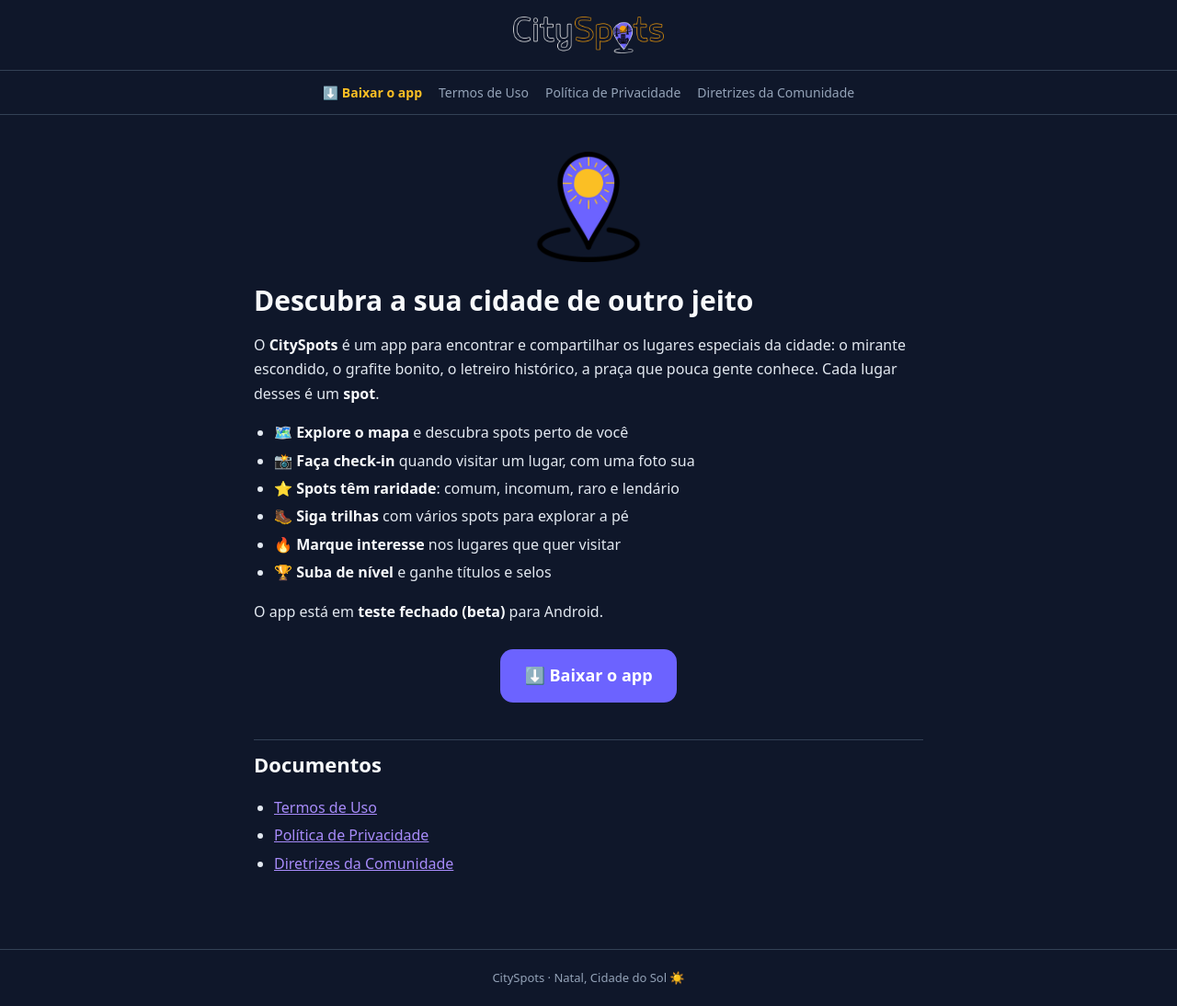
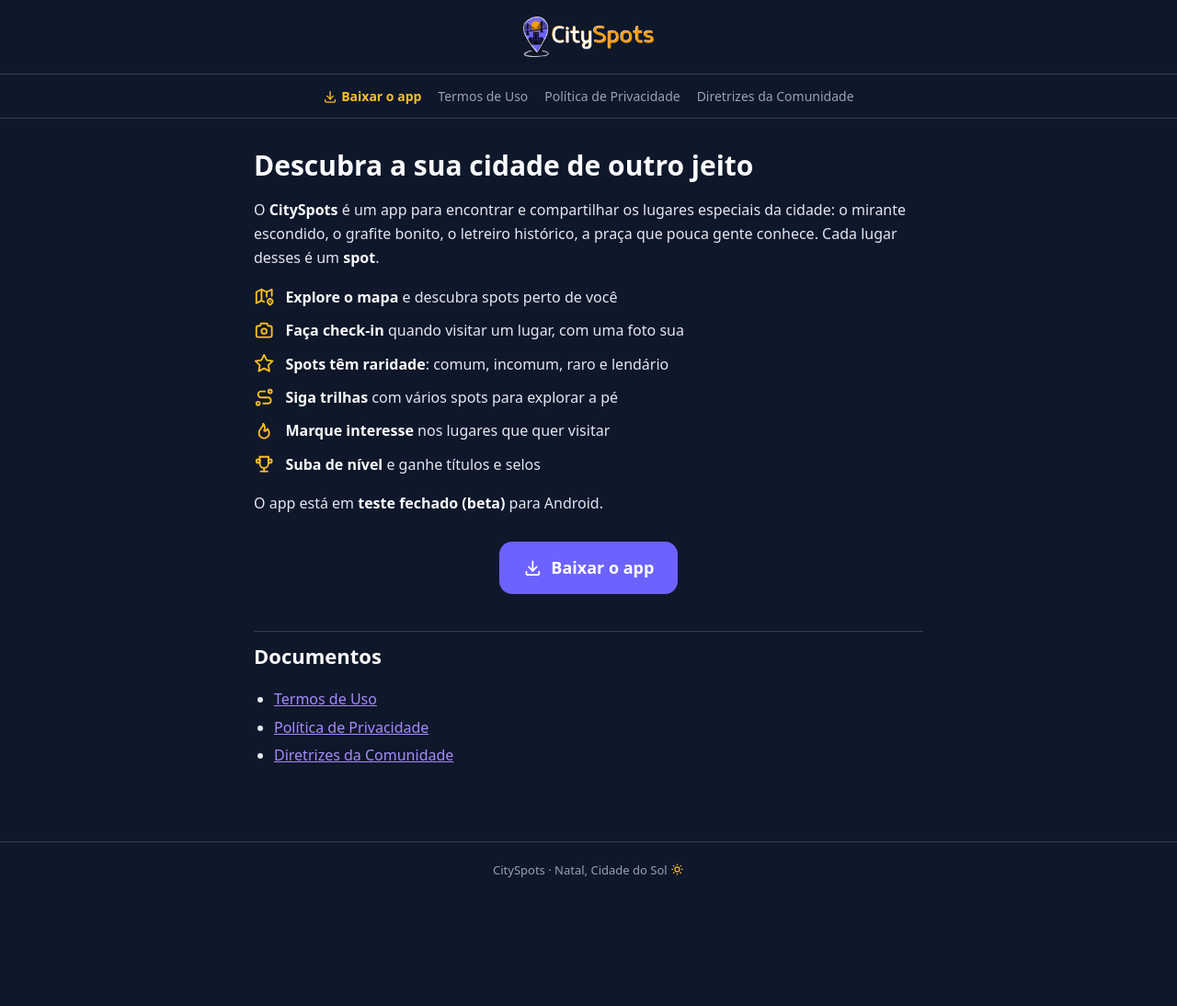
Before and after one commit to userm4c/cityspots-site, a Jekyll site: the page built from index.md, in a window 1280 px wide. Shown: the whole page at 92% size. Built offline with Jekyll 4.4.1, drawn with Linux system fonts in a browser that asks for light colours; after the commit the page ends 977 px from its top, so only the background shows below that.

Commit message:
Site: logo Branco e Dourado no topo, sem a logo pequena na página inicial, ícones do Tabler no lugar dos emojis

```diff
--- a/_layouts/default.html
+++ b/_layouts/default.html
@@ -21,7 +21,13 @@
       border-bottom: 1px solid var(--border); padding: 18px 16px;
       display: flex; justify-content: center;
     }
-    header img { height: 40px; width: auto; display: block; }
+    header img { height: 44px; width: auto; display: block; }
+    /* Ícones do Tabler (tabler.io/icons), embutidos em _includes/icons/ */
+    .ti { width: 1.15em; height: 1.15em; vertical-align: -0.2em; flex: none; }
+    .ic-gold { color: var(--gold); } .ic-purple { color: var(--purple); } .ic-fire { color: #f97316; }
+    .features { list-style: none; padding: 0; }
+    .features li { display: flex; gap: 12px; align-items: flex-start; margin: 10px 0; }
+    .features .ti { width: 1.4em; height: 1.4em; margin-top: 0.1em; color: var(--gold); }
     nav {
       display: flex; flex-wrap: wrap; justify-content: center; gap: 6px 18px;
       padding: 12px 16px; border-bottom: 1px solid var(--border); font-size: 14px;
@@ -50,11 +56,11 @@
 <body>
   <header>
     <a href="{{ site.baseurl }}/" aria-label="CitySpots, página inicial">
-      <img src="{{ site.baseurl }}/assets/logo.png" alt="CitySpots" width="179" height="40">
+      <img src="{{ site.baseurl }}/assets/logo.png" alt="CitySpots" width="142" height="44">
     </a>
   </header>
   <nav aria-label="Navegação">
-    <a href="{{ site.baseurl }}/baixar/" {% if page.url == '/baixar/' %}aria-current="page"{% endif %} style="color: var(--gold); font-weight: 700">⬇️ Baixar o app</a>
+    <a href="{{ site.baseurl }}/baixar/" {% if page.url == '/baixar/' %}aria-current="page"{% endif %} style="color: var(--gold); font-weight: 700">{% include icons/download.svg %} Baixar o app</a>
     <a href="{{ site.baseurl }}/termos/" {% if page.url == '/termos/' %}aria-current="page"{% endif %}>Termos de Uso</a>
     <a href="{{ site.baseurl }}/privacidade/" {% if page.url == '/privacidade/' %}aria-current="page"{% endif %}>Política de Privacidade</a>
     <a href="{{ site.baseurl }}/diretrizes/" {% if page.url == '/diretrizes/' %}aria-current="page"{% endif %}>Diretrizes da Comunidade</a>
@@ -64,7 +70,7 @@
     {{ content | replace: '<table>', '<div class="table-wrap"><table>' | replace: '</table>', '</table></div>' }}
   </main>
   <footer>
-    CitySpots · Natal, Cidade do Sol ☀️
+    CitySpots · Natal, Cidade do Sol <span class="ic-gold">{% include icons/sun.svg %}</span>
   </footer>
 </body>
 </html>
--- a/index.md
+++ b/index.md
@@ -4,25 +4,23 @@ title: Início
 permalink: /
 ---
 
-<p style="text-align:center;margin-top:8px">
-  <img src="{{ site.baseurl }}/assets/icon.png" alt="" width="120" height="120">
-</p>
-
 # Descubra a sua cidade de outro jeito
 
 O **CitySpots** é um app para encontrar e compartilhar os lugares especiais da cidade: o mirante escondido, o grafite bonito, o letreiro histórico, a praça que pouca gente conhece. Cada lugar desses é um **spot**.
 
-- 🗺️ **Explore o mapa** e descubra spots perto de você
-- 📸 **Faça check-in** quando visitar um lugar, com uma foto sua
-- ⭐ **Spots têm raridade**: comum, incomum, raro e lendário
-- 🥾 **Siga trilhas** com vários spots para explorar a pé
-- 🔥 **Marque interesse** nos lugares que quer visitar
-- 🏆 **Suba de nível** e ganhe títulos e selos
+<ul class="features">
+  <li>{% include icons/map-2.svg %}<span><strong>Explore o mapa</strong> e descubra spots perto de você</span></li>
+  <li>{% include icons/camera.svg %}<span><strong>Faça check-in</strong> quando visitar um lugar, com uma foto sua</span></li>
+  <li>{% include icons/star.svg %}<span><strong>Spots têm raridade</strong>: comum, incomum, raro e lendário</span></li>
+  <li>{% include icons/route.svg %}<span><strong>Siga trilhas</strong> com vários spots para explorar a pé</span></li>
+  <li>{% include icons/flame.svg %}<span><strong>Marque interesse</strong> nos lugares que quer visitar</span></li>
+  <li>{% include icons/trophy.svg %}<span><strong>Suba de nível</strong> e ganhe títulos e selos</span></li>
+</ul>
 
 O app está em **teste fechado (beta)** para Android.
 
 <p style="text-align:center;margin:28px 0">
-  <a href="{{ site.baseurl }}/baixar/" style="display:inline-block;background:#6C63FF;color:#fff;text-decoration:none;font-weight:700;font-size:18px;padding:14px 26px;border-radius:14px">⬇️ Baixar o app</a>
+  <a href="{{ site.baseurl }}/baixar/" style="display:inline-block;background:#6C63FF;color:#fff;text-decoration:none;font-weight:700;font-size:18px;padding:14px 26px;border-radius:14px;display:inline-flex;align-items:center;gap:10px">{% include icons/download.svg %} Baixar o app</a>
 </p>
 
 ## Documentos
```
Also changed, not shown: baixar.md (+1 -1 lines), diretrizes.md (+2 -2 lines), privacidade.md (+3 -3 lines), termos.md (+2 -2 lines), _includes/icons/camera.svg (added), _includes/icons/download.svg (added), _includes/icons/flame.svg (added), _includes/icons/map-2.svg (added), _includes/icons/route.svg (added), _includes/icons/star.svg (added), _includes/icons/sun.svg (added), _includes/icons/trophy.svg (added), assets/logo.png.
